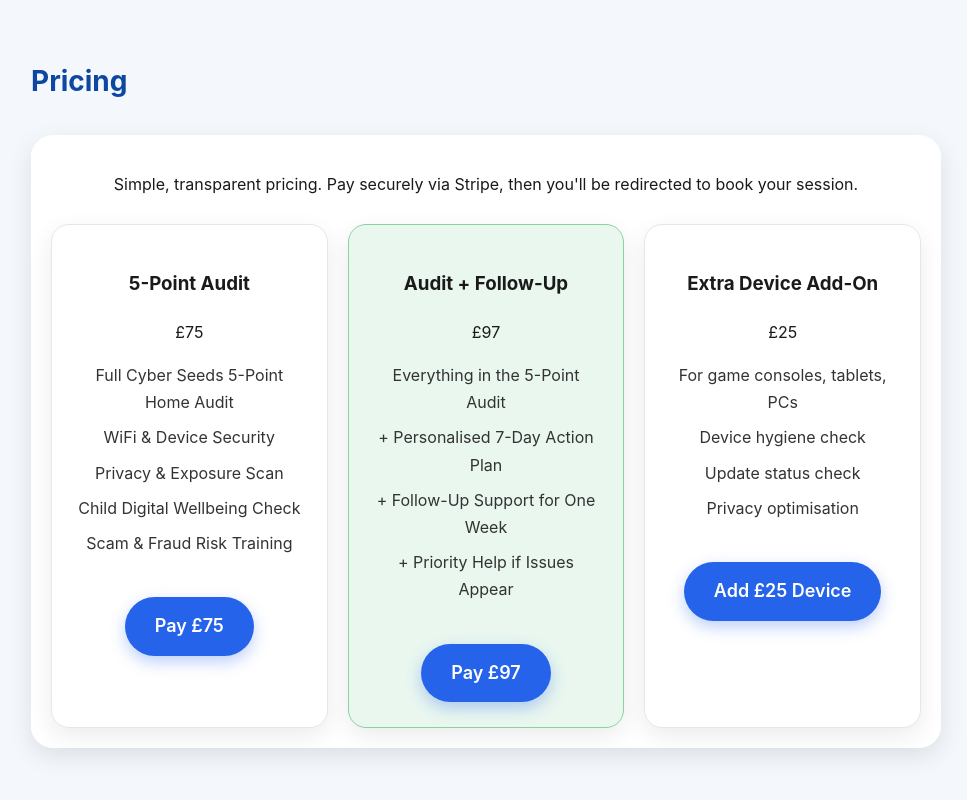
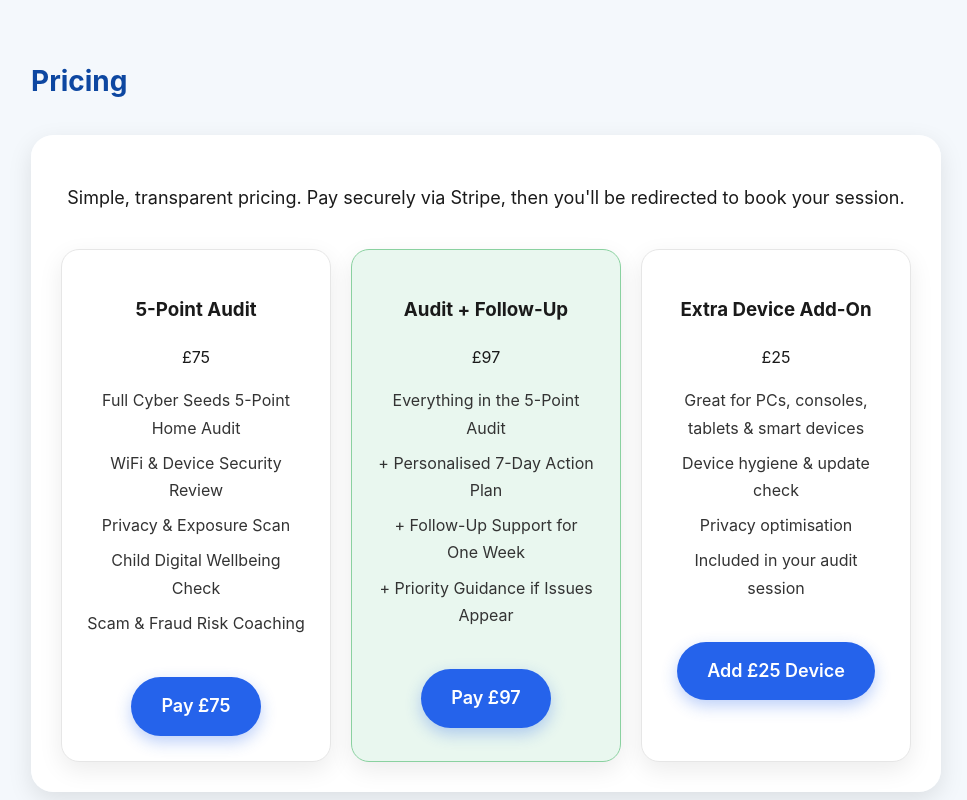
Before and after one commit to CyberSeeds-uk/CyberSeeds-uk.github.io, a plain HTML site: page book/index.html in a window 1280 px wide. Shown: the part 700-1500 px from the top of the page, without its empty margins (154-1121 px from the left). Drawn offline with Linux system fonts and the light colour scheme.

Commit message:
Update index.html

```diff
--- a/book/index.html
+++ b/book/index.html
@@ -59,30 +59,28 @@
   <section id="pricing">
   <h2>Pricing</h2>
 
-  <div class="card" style="padding: 20px;">
-    <p style="text-align:center; margin-bottom:25px;">
+  <div class="card" style="padding: 30px; border-radius: 22px;">
+    <p style="text-align:center; margin-bottom:35px; font-size:18px;">
       Simple, transparent pricing. Pay securely via Stripe, then you'll be redirected to book your session.
     </p>
 
     <div class="pricing-grid">
 
-      <!-- £75 Audit -->
+      <!-- £75 – 5-Point Audit -->
       <div class="price-box">
         <h3>5-Point Audit</h3>
         <p class="price">£75</p>
         <ul>
           <li>Full Cyber Seeds 5-Point Home Audit</li>
-          <li>WiFi & Device Security</li>
+          <li>WiFi & Device Security Review</li>
           <li>Privacy & Exposure Scan</li>
           <li>Child Digital Wellbeing Check</li>
-          <li>Scam & Fraud Risk Training</li>
+          <li>Scam & Fraud Risk Coaching</li>
         </ul>
-        <a href="https://buy.stripe.com/9B6eVf63W8FE1ndcjx4gg00" class="stripe-btn">
-  Pay £75
-</a>
+        <a href="https://buy.stripe.com/9B6eVf63W8FE1ndcjx4gg00" class="stripe-btn">Pay £75</a>
       </div>
 
-      <!-- £97 Audit + Follow-Up -->
+      <!-- £97 – Audit + Follow-Up -->
       <div class="price-box featured">
         <h3>Audit + Follow-Up</h3>
         <p class="price">£97</p>
@@ -90,26 +88,22 @@
           <li>Everything in the 5-Point Audit</li>
           <li>+ Personalised 7-Day Action Plan</li>
           <li>+ Follow-Up Support for One Week</li>
-          <li>+ Priority Help if Issues Appear</li>
+          <li>+ Priority Guidance if Issues Appear</li>
         </ul>
-        <a href="https://buy.stripe.com/dRm00l9g89J11ndgzN4gg01" class="stripe-btn">
-  Pay £97
-</a>
+        <a href="https://buy.stripe.com/dRm00l9g89J11ndgzN4gg01" class="stripe-btn">Pay £97</a>
       </div>
 
-      <!-- £25 Extra Device -->
+      <!-- £25 – Extra Device Add-On -->
       <div class="price-box">
         <h3>Extra Device Add-On</h3>
         <p class="price">£25</p>
         <ul>
-          <li>For game consoles, tablets, PCs</li>
-          <li>Device hygiene check</li>
-          <li>Update status check</li>
+          <li>Great for PCs, consoles, tablets & smart devices</li>
+          <li>Device hygiene & update check</li>
           <li>Privacy optimisation</li>
+          <li>Included in your audit session</li>
         </ul>
-        <a href="https://buy.stripe.com/cNi5kFcsk8FE9T3JN14gg02" class="stripe-btn">
-  Add £25 Device
-</a>
+        <a href="https://buy.stripe.com/cNi5kFcsk8FE9T3JN14gg02" class="stripe-btn">Add £25 Device</a>
       </div>
 
     </div>
```
